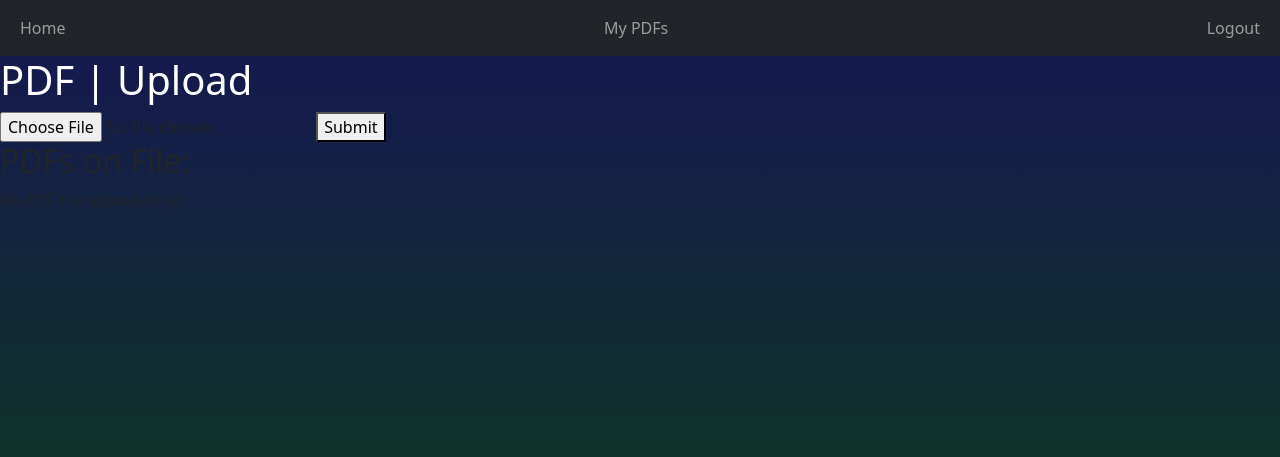
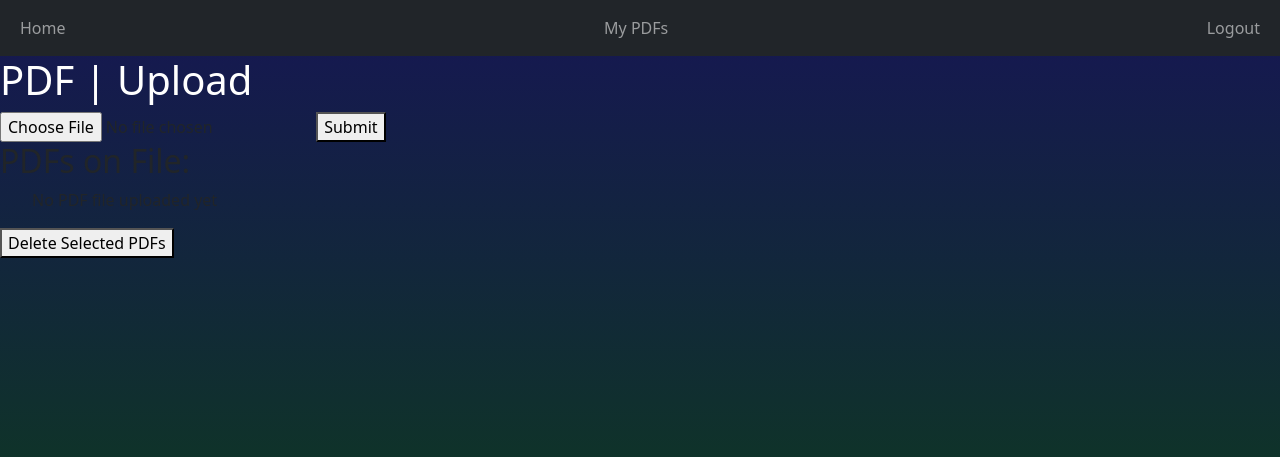
Before and after one commit to Tony-gh123/CS50_Final_Project, a Django app: page /user_profile/ in a window 1280 px wide. Shown: the top 457 px of the page. Run offline with Django 4.2, Linux system fonts and the light colour scheme; the visitor is signed in with stand-in values (Sample User, id 1).

Commit message:
bugs + feature update

```diff
--- a/main/templates/main/user_profile.html
+++ b/main/templates/main/user_profile.html
@@ -9,17 +9,26 @@
         <h1>PDF | Upload</h1>
         <form method="post" action="{% url 'pdf_registry' %}" enctype="multipart/form-data">
             {% csrf_token %}
-            <input type="file" name="pdf_file">
+            <input type="file" name="pdf_upload">
             <button type="submit">Submit</button>
         </form>
 
         <!-- Display uploaded PDFs  -->
         <h2> PDFs on File: </h2>
-        {% for user_pdf in user_pdfs %}
-            <li><a href="{{ user_pdf.pdf_file.url }}">{{user_pdf.pdf_file.name}}</a></li>
-        {% empty %}
-            <p>No PDF file uploaded yet</p>
-        {% endfor %}
+        <form method="post">
+            {% csrf_token %}
+            <ul>
+                {% for user_pdf in user_pdfs %}
+                    <li>
+                        <input type="checkbox" name="pdf_delete" value="{{ user_pdf.id}}">
+                        <a href="{{ user_pdf.pdf_file.url }}">{{user_pdf.pdf_file.name}}</a>
+                    </li>
+                {% empty %}
+                    <p>No PDF file uploaded yet</p>
+                {% endfor %}
+            </ul>
+            <button type="submit">Delete Selected PDFs</button>
+        </form>
 
         <style>
             h1, label {
@@ -31,4 +40,5 @@
 
 {% else %}
     <p>Please log in to use PDF | Helper</p>
+
 {% endif %}
--- a/main/views.py
+++ b/main/views.py
@@ -67,16 +67,17 @@ def pdf_registry(request): # Upload, Display and Delete pdf files!
         user_pdfs = UserUploads.objects.filter(user=request.user)
 
         if request.method == 'POST':
-            #get pdf file from user_profile.html
-            pdf_file = request.FILES.get('pdf_file')
+            if 'pdf_upload' in request.FILES:
+                #get pdf file from user_profile.html
+                pdf_file = request.FILES.get('pdf_upload')
 
-            #Create a new UserUploads instance for the current user and upload file
-            user_upload = UserUploads(user=request.user, pdf_file=pdf_file)
-            user_upload.save()
+                #Create a new UserUploads instance for the current user and upload file
+                user_upload = UserUploads(user=request.user, pdf_file=pdf_file)
+                user_upload.save()
 
-        #elif 'delete' in request.POST:
-         #   pdf_delete = request.POST.get('pdf_id')
-          #  UserUploads.object.filter(id=pdf_delete, user=request.user).delete()
+            elif 'pdf_delete' in request.POST:
+                pdf_delete_ids = request.POST.getlist('pdf_delete')
+                UserUploads.objects.filter(id__in=pdf_delete_ids, user=request.user).delete()
 
         return render(request, 'main/user_profile.html', {'user_pdfs': user_pdfs})
 
```
